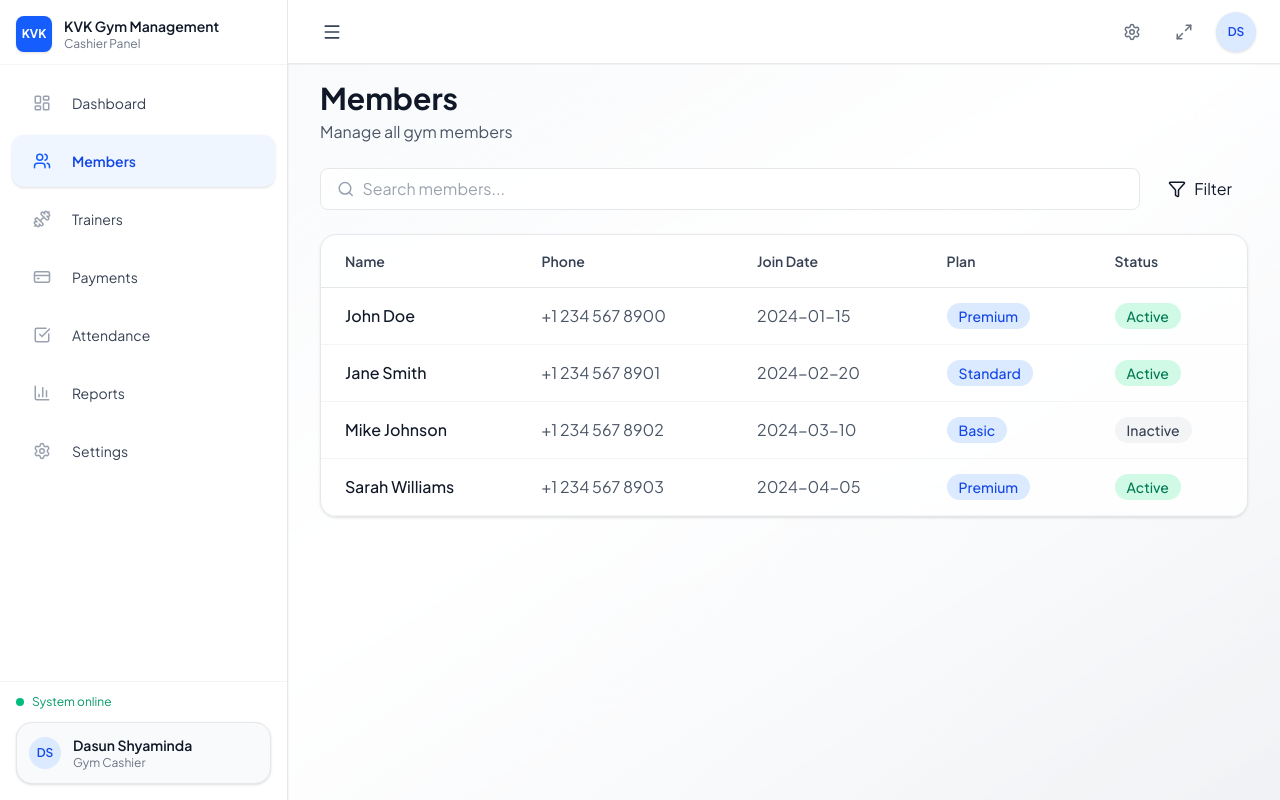
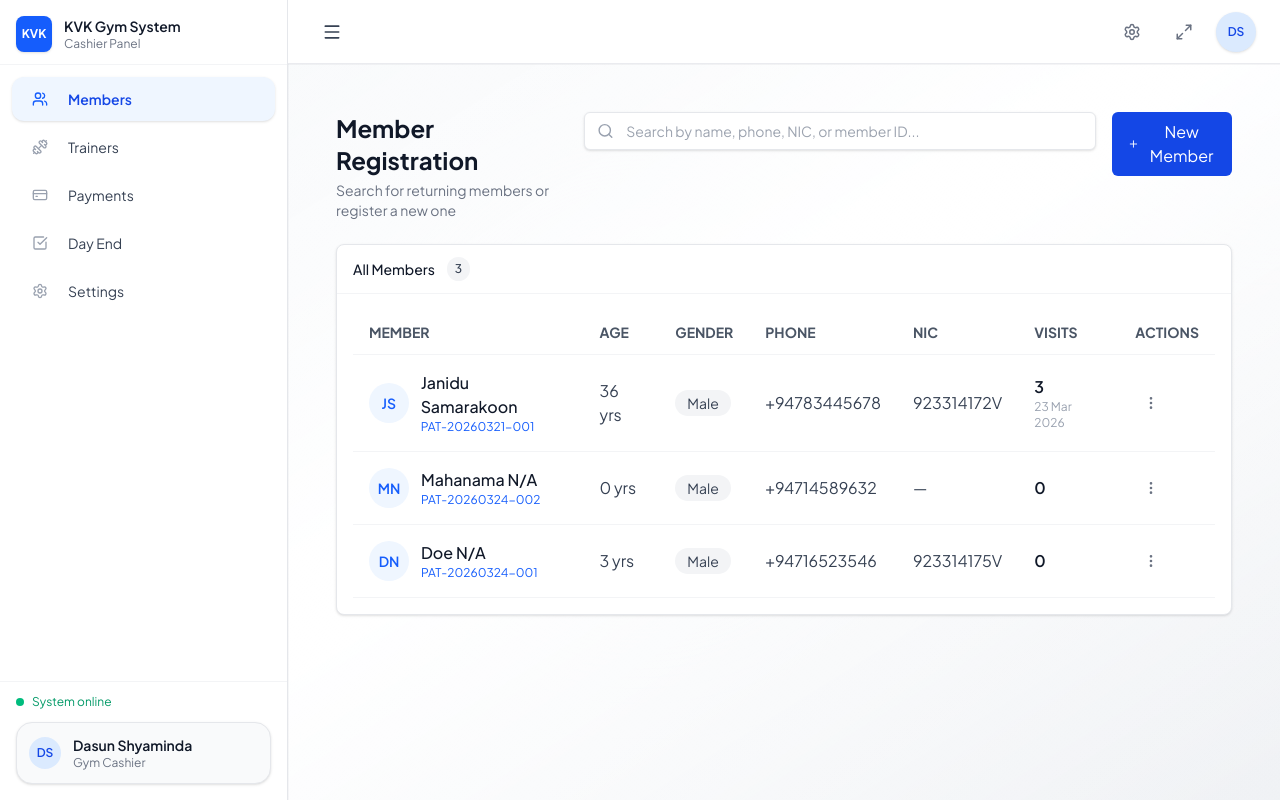
Before and after one commit to 2DCoders/KVK-Gym, a React (Vite) app in the folder kvk-gym-billing/: page /members in a window 1280 px wide. Built offline with nearby package versions, Linux system fonts and the light colour scheme.

Commit message:
feat: refactor members page to display patient registration with updated fields and improved layout

```diff
--- a/kvk-gym-billing/src/components/sidebar/index.tsx
+++ b/kvk-gym-billing/src/components/sidebar/index.tsx
@@ -7,7 +7,6 @@ import {
   CheckSquare,
   BarChart3,
   Settings,
-  LogOut,
   ChevronDown,
 } from 'lucide-react';
 
@@ -38,13 +37,6 @@ export default function Sidebar({ isOpen, isMobile, onClose }: SidebarProps) {
 
   const navItems: NavItem[] = [
     {
-      id: 'dashboard',
-      label: 'Dashboard',
-      icon: LayoutDashboard,
-      path: '/dashboard',
-      submenu: null,
-    },
-    {
       id: 'members',
       label: 'Members',
       icon: Users,
@@ -66,17 +58,10 @@ export default function Sidebar({ isOpen, isMobile, onClose }: SidebarProps) {
       submenu: null,
     },
     {
-      id: 'attendance',
-      label: 'Attendance',
+      id: 'dayend',
+      label: 'Day End',
       icon: CheckSquare,
-      path: '/attendance',
-      submenu: null,
-    },
-    {
-      id: 'reports',
-      label: 'Reports',
-      icon: BarChart3,
-      path: '/reports',
+      path: '/dayend',
       submenu: null,
     },
     {
@@ -117,7 +102,7 @@ export default function Sidebar({ isOpen, isMobile, onClose }: SidebarProps) {
               </div>
               {!collapsed && (
                 <div className="min-w-0">
-                  <p className="text-sm font-semibold text-gray-900 truncate">KVK Gym Management</p>
+                  <p className="text-sm font-semibold text-gray-900 truncate">KVK Gym System</p>
                   <p className="text-xs text-gray-500">Cashier Panel</p>
                 </div>
               )}
@@ -125,13 +110,13 @@ export default function Sidebar({ isOpen, isMobile, onClose }: SidebarProps) {
           </div>
 
           {/* Navigation */}
-          <nav className="flex-1 px-3 py-3 space-y-1.5">
+          <nav className="flex-1 px-3 py-3 space-y-1">
             {navItems.map((item) => {
               const Icon = item.icon;
               const active = isActive(item.path);
 
-              const btnBase = `w-full flex items-center ${collapsed ? 'justify-center' : 'justify-between'} ${collapsed ? 'px-2' : 'px-3'} py-2 rounded-xl transition-colors duration-150`;
-              const iconWrapper = `${active ? 'bg-blue-50 text-blue-600' : 'text-gray-400'} w-9 h-9 flex items-center justify-center rounded-lg transition`;
+              const btnBase = `w-full flex items-center ${collapsed ? 'justify-center' : 'justify-between'} ${collapsed ? 'px-2' : 'px-3'} py-1.5 rounded-xl transition-colors duration-150`;
+              const iconWrapper = `${active ? 'bg-blue-50 text-blue-600' : 'text-gray-400'} w-8 h-8 flex items-center justify-center rounded-lg transition`;
 
               return (
                 <div key={item.id}>
@@ -141,7 +126,7 @@ export default function Sidebar({ isOpen, isMobile, onClose }: SidebarProps) {
                   >
                     <div className={`flex items-center gap-3 ${collapsed ? 'justify-center' : ''}`}>
                       <span className={iconWrapper}>
-                        <Icon size={18} />
+                        <Icon size={16} />
                       </span>
                       {!collapsed && <span className={`text-sm ${active ? 'text-blue-700 font-semibold' : 'text-gray-700'}`}>{item.label}</span>}
                     </div>
--- a/kvk-gym-billing/src/pages/attendance/index.tsx
+++ /dev/null
@@ -1,88 +0,0 @@
-import { CheckSquare, Search, Filter, Calendar } from 'lucide-react';
-
-export default function Attendance() {
-  const attendanceRecords = [
-    { id: 1, member: 'John Doe', date: '2024-05-15', time: '06:30 AM', status: 'Present' },
-    { id: 2, member: 'Jane Smith', date: '2024-05-15', time: '07:15 AM', status: 'Present' },
-    { id: 3, member: 'Mike Johnson', date: '2024-05-15', time: '08:45 AM', status: 'Late' },
-    { id: 4, member: 'Sarah Williams', date: '2024-05-15', time: '-', status: 'Absent' },
-  ];
-
-  return (
-    <div className="space-y-6 animate-fade-in">
-      {/* Header */}
-      <div>
-        <h2 className="text-3xl font-bold text-gray-900">Attendance</h2>
-        <p className="text-gray-600 mt-1">Track member attendance records</p>
-      </div>
-
-      {/* Stats */}
-      <div className="grid grid-cols-1 md:grid-cols-4 gap-6">
-        <div className="bg-white/80 backdrop-blur-md rounded-2xl p-6 border border-gray-200 shadow-sm">
-          <p className="text-gray-600 text-sm font-medium mb-2">Present</p>
-          <p className="text-3xl font-bold text-emerald-600">87%</p>
-        </div>
-        <div className="bg-white/80 backdrop-blur-md rounded-2xl p-6 border border-gray-200 shadow-sm">
-          <p className="text-gray-600 text-sm font-medium mb-2">Late</p>
-          <p className="text-3xl font-bold text-orange-600">8%</p>
-        </div>
-        <div className="bg-white/80 backdrop-blur-md rounded-2xl p-6 border border-gray-200 shadow-sm">
-          <p className="text-gray-600 text-sm font-medium mb-2">Absent</p>
-          <p className="text-3xl font-bold text-red-600">5%</p>
-        </div>
-        <div className="bg-white/80 backdrop-blur-md rounded-2xl p-6 border border-gray-200 shadow-sm">
-          <p className="text-gray-600 text-sm font-medium mb-2">Total Visits</p>
-          <p className="text-3xl font-bold text-blue-600">1,247</p>
-        </div>
-      </div>
-
-      {/* Filters */}
-      <div className="flex gap-3 flex-wrap">
-        <div className="flex-1 min-w-xs bg-white/80 backdrop-blur-md rounded-lg border border-gray-200 px-4 py-2 flex items-center gap-2">
-          <Search size={18} className="text-gray-400" />
-          <input type="text" placeholder="Search member..." className="bg-transparent outline-none w-full" />
-        </div>
-        <div className="flex-1 min-w-xs bg-white/80 backdrop-blur-md rounded-lg border border-gray-200 px-4 py-2 flex items-center gap-2">
-          <Calendar size={18} className="text-gray-400" />
-          <input type="date" className="bg-transparent outline-none w-full" />
-        </div>
-        <button className="flex items-center gap-2 px-4 py-2 bg-light-gray rounded-lg hover:bg-gray-300 transition-all duration-200">
-          <Filter size={18} />
-          Filter
-        </button>
-      </div>
-
-      {/* Attendance Table */}
-      <div className="bg-white/80 backdrop-blur-md rounded-2xl border border-gray-200 overflow-hidden shadow-sm">
-        <table className="w-full">
-          <thead>
-            <tr className="border-b border-gray-200 bg-light-gray">
-              <th className="text-left py-4 px-6 text-sm font-semibold text-gray-700">Member</th>
-              <th className="text-left py-4 px-6 text-sm font-semibold text-gray-700">Date</th>
-              <th className="text-left py-4 px-6 text-sm font-semibold text-gray-700">Check-in Time</th>
-              <th className="text-left py-4 px-6 text-sm font-semibold text-gray-700">Status</th>
-            </tr>
-          </thead>
-          <tbody>
-            {attendanceRecords.map((record) => (
-              <tr key={record.id} className="border-b border-gray-100 hover:bg-blue-50/50 transition-colors">
-                <td className="py-4 px-6 font-medium text-gray-900">{record.member}</td>
-                <td className="py-4 px-6 text-gray-600">{record.date}</td>
-                <td className="py-4 px-6 text-gray-600">{record.time}</td>
-                <td className="py-4 px-6">
-                  <span className={`px-3 py-1 rounded-full text-sm font-medium ${
-                    record.status === 'Present' ? 'bg-emerald-100 text-emerald-700' :
-                    record.status === 'Late' ? 'bg-orange-100 text-orange-700' :
-                    'bg-red-100 text-red-700'
-                  }`}>
-                    {record.status}
-                  </span>
-                </td>
-              </tr>
-            ))}
-          </tbody>
-        </table>
-      </div>
-    </div>
-  );
-}
--- a/kvk-gym-billing/src/pages/dashboard/index.tsx
+++ /dev/null
@@ -1,55 +0,0 @@
-import { ArrowUpRight, ArrowDownRight, TrendingUp, Users, Dumbbell, CreditCard } from 'lucide-react';
-
-export default function Dashboard() {
-  const stats = [
-    {
-      title: 'Total Members',
-      value: '1,234',
-      change: '+12%',
-      isPositive: true,
-      icon: Users,
-      color: 'from-blue-600 to-blue-400',
-      bgColor: 'bg-blue-50',
-    },
-    {
-      title: 'Active Trainers',
-      value: '42',
-      change: '+5%',
-      isPositive: true,
-      icon: Dumbbell,
-      color: 'from-emerald-600 to-emerald-400',
-      bgColor: 'bg-emerald-50',
-    },
-    {
-      title: 'Monthly Revenue',
-      value: '$42,560',
-      change: '+8.2%',
-      isPositive: true,
-      icon: CreditCard,
-      color: 'from-purple-600 to-purple-400',
-      bgColor: 'bg-purple-50',
-    },
-    {
-      title: 'Attendance Rate',
-      value: '87%',
-      change: '+2.1%',
-      isPositive: true,
-      icon: TrendingUp,
-      color: 'from-orange-600 to-orange-400',
-      bgColor: 'bg-orange-50',
-    },
-  ];
-
-  const recentMembers = [
-    { id: 1, name: 'John Doe', email: 'john@example.com', joinDate: '2024-05-15', status: 'Active' },
-    { id: 2, name: 'Jane Smith', email: 'jane@example.com', joinDate: '2024-05-14', status: 'Active' },
-    { id: 3, name: 'Mike Johnson', email: 'mike@example.com', joinDate: '2024-05-13', status: 'Inactive' },
-    { id: 4, name: 'Sarah Williams', email: 'sarah@example.com', joinDate: '2024-05-12', status: 'Active' },
-  ];
-
-  return (
-    <div className="space-y-8 animate-fade-in">
-
-    </div>
-  );
-}
--- a/kvk-gym-billing/src/pages/members/index.tsx
+++ b/kvk-gym-billing/src/pages/members/index.tsx
@@ -1,68 +1,78 @@
-import { Users, Plus, Search, Filter } from 'lucide-react';
+import { Plus, Search, MoreVertical } from 'lucide-react';
 
 export default function Members() {
-  const members = [
-    { id: 1, name: 'John Doe', phone: '+1 234 567 8900', joinDate: '2024-01-15', plan: 'Premium', status: 'Active' },
-    { id: 2, name: 'Jane Smith', phone: '+1 234 567 8901', joinDate: '2024-02-20', plan: 'Standard', status: 'Active' },
-    { id: 3, name: 'Mike Johnson', phone: '+1 234 567 8902', joinDate: '2024-03-10', plan: 'Basic', status: 'Inactive' },
-    { id: 4, name: 'Sarah Williams', phone: '+1 234 567 8903', joinDate: '2024-04-05', plan: 'Premium', status: 'Active' },
+  const patients = [
+    { id: 1, name: 'Janidu Samarakoon', pid: 'PAT-20260321-001', age: '36 yrs', gender: 'Male', phone: '+94783445678', nic: '923314172V', visits: 3, lastVisit: '23 Mar 2026' },
+    { id: 2, name: 'Mahanama N/A', pid: 'PAT-20260324-002', age: '0 yrs', gender: 'Male', phone: '+94714589632', nic: '—', visits: 0, lastVisit: '' },
+    { id: 3, name: 'Doe N/A', pid: 'PAT-20260324-001', age: '3 yrs', gender: 'Male', phone: '+94716523546', nic: '923314175V', visits: 0, lastVisit: '' },
   ];
 
   return (
-    <div className="space-y-6 animate-fade-in">
-      {/* Header */}
-      <div className="flex flex-col sm:flex-row justify-between items-start sm:items-center gap-4">
+    <div className="max-w-7xl mx-auto px-4 py-8">
+      <div className="space-y-6">
+        <div className="flex items-start justify-between gap-4">
           <div>
-          <h2 className="text-3xl font-bold text-gray-900">Members</h2>
-          <p className="text-gray-600 mt-1">Manage all gym members</p>
+            <h1 className="text-2xl md:text-2xl font-bold text-gray-900">Member Registration</h1>
+            <p className="text-sm text-gray-500 mt-1">Search for returning members or register a new one</p>
           </div>
-        <button className="flex items-center gap-2 px-4 py-2 bg-primary text-white rounded-lg hover:bg-blue-700 transition-all duration-200 font-medium">
-          <Plus size={20} />
-          Add Member
+            <div className="w-full max-w-lg">
+              <div className="flex items-center gap-3 bg-white border border-gray-200 rounded-md px-3 py-2 shadow-sm">
+                <Search size={18} className="text-gray-400" />
+                <input className="w-full outline-none text-sm" placeholder="Search by name, phone, NIC, or member ID..." />
+              </div>
+            </div>
+
+          <div className="flex items-center gap-3">
+            <button className="flex justify-center w-full items-center gap-2 px-4 py-2 text-white rounded-md bg-blue-700 transition">
+              <Plus size={16} />
+              New Member
             </button>
           </div>
-
-      {/* Filters */}
-      <div className="flex gap-3 flex-wrap">
-        <div className="flex-1 min-w-xs bg-white/80 backdrop-blur-md rounded-lg border border-gray-200 px-4 py-2 flex items-center gap-2">
-          <Search size={18} className="text-gray-400" />
-          <input type="text" placeholder="Search members..." className="bg-transparent outline-none w-full" />
-        </div>
-        <button className="flex items-center gap-2 px-4 py-2 bg-light-gray rounded-lg hover:bg-gray-300 transition-all duration-200">
-          <Filter size={18} />
-          Filter
-        </button>
         </div>
 
-      {/* Members Table */}
-      <div className="bg-white/80 backdrop-blur-md rounded-2xl border border-gray-200 overflow-hidden shadow-sm">
-        <table className="w-full">
+        <div className="bg-white rounded-lg border border-gray-200 shadow-sm overflow-hidden">
+          <div className="px-4 py-3 border-b border-gray-100 flex items-center justify-between">
+            <div className="flex items-center gap-3">
+              <button className="text-sm font-medium text-gray-900 flex items-center gap-2">All Members <span className="ml-1 inline-flex items-center justify-center bg-gray-100 text-gray-700 text-xs px-2 py-1 rounded-full">{patients.length}</span></button>
+            </div>
+          </div>
+
+          <div className="px-4 py-4">
+            <div className="overflow-x-auto">
+              <table className="w-full table-auto">
                 <thead>
-            <tr className="border-b border-gray-200 bg-light-gray">
-              <th className="text-left py-4 px-6 text-sm font-semibold text-gray-700">Name</th>
-              <th className="text-left py-4 px-6 text-sm font-semibold text-gray-700">Phone</th>
-              <th className="text-left py-4 px-6 text-sm font-semibold text-gray-700">Join Date</th>
-              <th className="text-left py-4 px-6 text-sm font-semibold text-gray-700">Plan</th>
-              <th className="text-left py-4 px-6 text-sm font-semibold text-gray-700">Status</th>
+                  <tr className="text-left text-sm text-gray-600 border-b border-gray-100">
+                    <th className="py-3 px-4">MEMBER</th>
+                    <th className="py-3 px-4">AGE</th>
+                    <th className="py-3 px-4">GENDER</th>
+                    <th className="py-3 px-4">PHONE</th>
+                    <th className="py-3 px-4">NIC</th>
+                    <th className="py-3 px-4">VISITS</th>
+                    <th className="py-3 px-4">ACTIONS</th>
                   </tr>
                 </thead>
                 <tbody>
-            {members.map((member) => (
-              <tr key={member.id} className="border-b border-gray-100 hover:bg-blue-50/50 transition-colors">
-                <td className="py-4 px-6 font-medium text-gray-900">{member.name}</td>
-                <td className="py-4 px-6 text-gray-600">{member.phone}</td>
-                <td className="py-4 px-6 text-gray-600">{member.joinDate}</td>
-                <td className="py-4 px-6">
-                  <span className="px-3 py-1 bg-blue-100 text-blue-700 rounded-full text-sm font-medium">
-                    {member.plan}
-                  </span>
+                  {patients.map((p) => (
+                    <tr key={p.id} className="border-b border-gray-100 hover:bg-gray-50">
+                      <td className="py-4 px-4">
+                        <div className="flex items-center gap-3">
+                          <div className="w-10 h-10 rounded-full bg-blue-50 text-blue-600 flex items-center justify-center text-sm font-semibold">{p.name.split(' ').map(n => n[0]).slice(0,2).join('')}</div>
+                          <div>
+                            <div className="font-medium text-gray-900">{p.name}</div>
+                            <div className="text-xs text-blue-600">{p.pid}</div>
+                          </div>
+                        </div>
                       </td>
-                <td className="py-4 px-6">
-                  <span className={`px-3 py-1 rounded-full text-sm font-medium ${
-                    member.status === 'Active' ? 'bg-emerald-100 text-emerald-700' : 'bg-gray-100 text-gray-700'
-                  }`}>
-                    {member.status}
-                  </span>
+                      <td className="py-4 px-4 text-gray-700">{p.age}</td>
+                      <td className="py-4 px-4"><span className="px-3 py-1 rounded-full bg-gray-100 text-gray-700 text-sm">{p.gender}</span></td>
+                      <td className="py-4 px-4 text-gray-700">{p.phone}</td>
+                      <td className="py-4 px-4 text-gray-700">{p.nic}</td>
+                      <td className="py-4 px-4">
+                        <div className="font-semibold text-gray-900">{p.visits}</div>
+                        {p.lastVisit && <div className="text-xs text-gray-400">{p.lastVisit}</div>}
+                      </td>
+                      <td className="py-4 px-4 text-gray-500">
+                        <button className="p-2 rounded-full hover:bg-gray-100 transition"><MoreVertical size={16} /></button>
                       </td>
                     </tr>
                   ))}
@@ -70,5 +80,8 @@ export default function Members() {
               </table>
             </div>
           </div>
+        </div>
+      </div>
+    </div>
   );
 }
```
Lines whose indentation alone changed are shown as unchanged.
